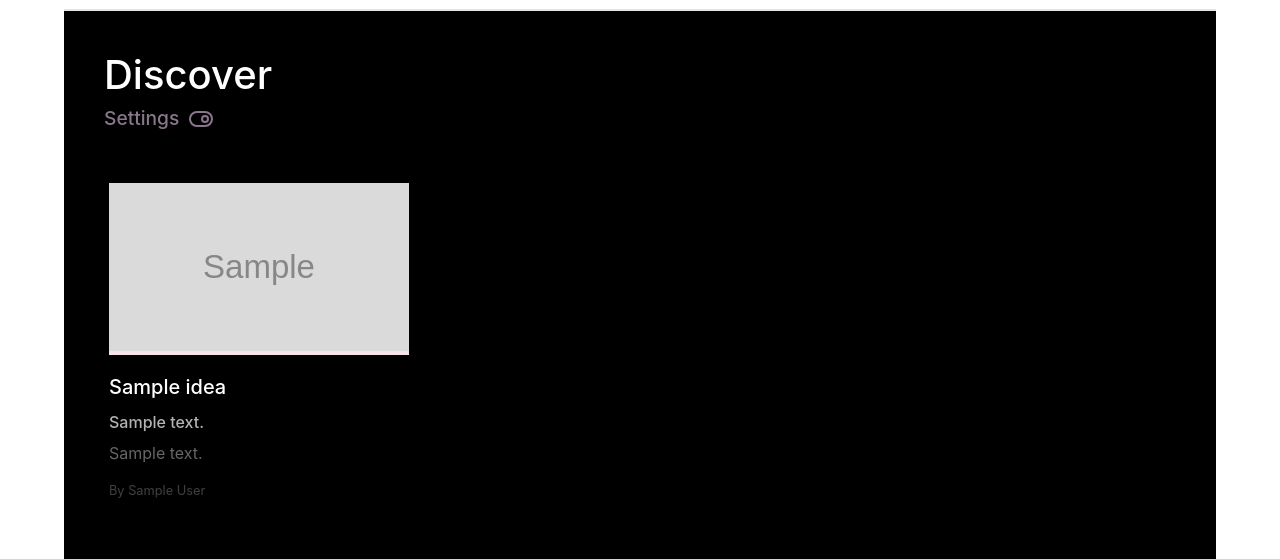
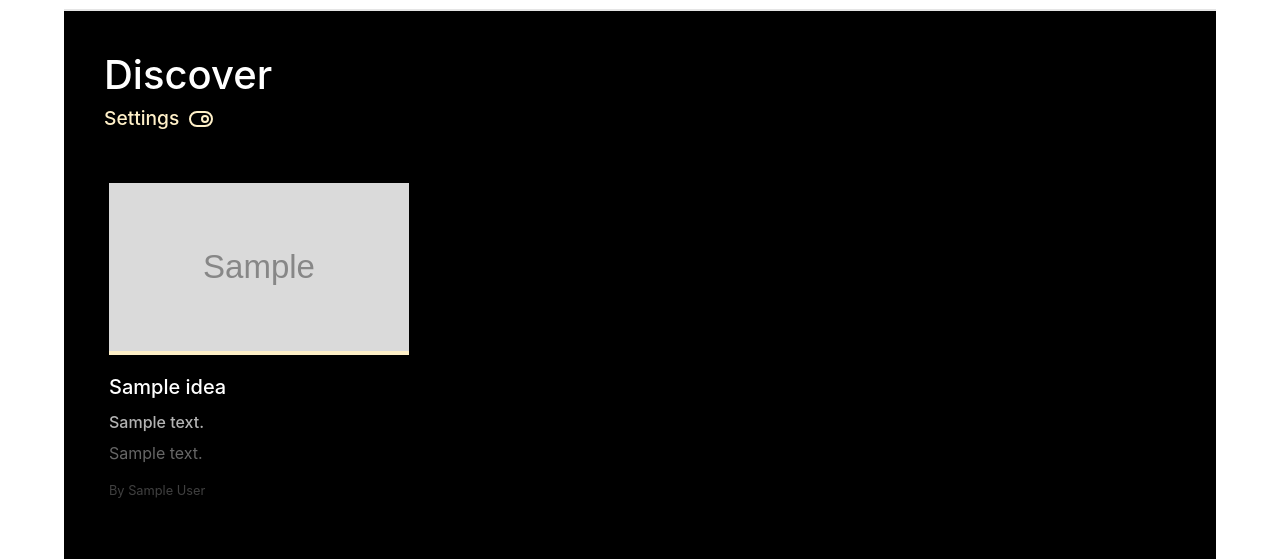
Before and after one commit to micha31r/the-impossible, a Django app: template src/idea/templates/idea/explore.html in a window 1280 px wide. Shown: the part 1272-1831 px from the top of the page. Run offline with Django 3.2, Linux system fonts and the light colour scheme; the template is opened without the code that fills it: most values are stand-ins (such as "Sample title", 1, 10 or a date in 2020); grey boxes marked "Sample" are stand-in pictures; some libraries are stand-ins or nearby versions.

Commit message:
Edited things

```diff
--- a/src/idea/static/idea/explore_page/main.css
+++ b/src/idea/static/idea/explore_page/main.css
@@ -106,7 +106,7 @@ a:hover {
 }
 
 .discover-customise a {
-	color: rgb(138,118,140);
+	color: rgb(255,240,200);
 	font-size: 1.2rem;
 }
 
@@ -139,7 +139,7 @@ a:hover {
 .img-border {
 	border-bottom-width: 4px !important;
 	border-style: solid;
-	border-color: rgb(249,227,234) !important;
+	border-color: rgb(255,240,200) !important;
 	margin-bottom: 20px;
 }
 
--- a/src/idea/templates/idea/explore.html
+++ b/src/idea/templates/idea/explore.html
@@ -72,7 +72,7 @@
 	<div class="wrapper discover-wrapper">
 		<div class="discover-header">
 			<h1>Discover</h1>
-			<h6 class="discover-customise"><a href="{% if user.is_authenticated %} {% else %} {% url 'login_page' %} {% endif %}">Settings <svg xmlns="http://www.w3.org/2000/svg" width="24" height="24" viewBox="0 0 24 24" fill="none" stroke="rgb(138,118,140)" stroke-width=2 stroke-linecap="round" stroke-linejoin="round" class="feather feather-toggle-right"><rect x="1" y="5" width="22" height="14" rx="7" ry="7"></rect><circle cx="16" cy="12" r="3"></circle></svg></a></h6>
+			<h6 class="discover-customise"><a href="{% if user.is_authenticated %} {% else %} {% url 'login_page' %} {% endif %}">Settings <svg xmlns="http://www.w3.org/2000/svg" width="24" height="24" viewBox="0 0 24 24" fill="none" stroke="rgb(255,240,200)" stroke-width=2 stroke-linecap="round" stroke-linejoin="round" class="feather feather-toggle-right"><rect x="1" y="5" width="22" height="14" rx="7" ry="7"></rect><circle cx="16" cy="12" r="3"></circle></svg></a></h6>
 		</div>
 		<br>
 		<div class="horizontal-overflow-wrapper">
```
